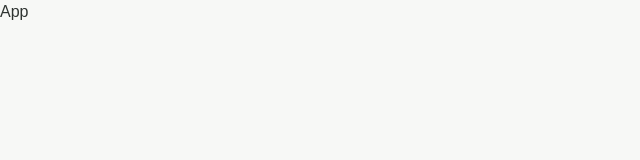
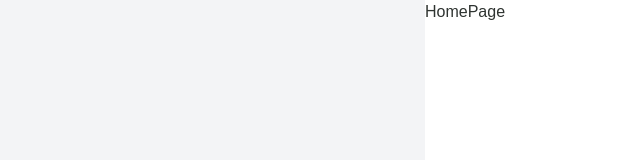
Before and after one commit to capstone-Stumate/Stumate-FE, a React (Vite) app: page / in a window 1280 px wide. Shown: the top 160 px of the page, without its empty margins (0-640 px from the left). Built offline with nearby package versions, Linux system fonts and the light colour scheme.

Commit message:
feat: path.ts 분리 및 router lazy loading 적용

```diff
--- a/src/app/App.tsx
+++ b/src/app/App.tsx
@@ -1,5 +1,8 @@
+import { RouterProvider } from 'react-router-dom';
+import router from './router';
+
 const App = () => {
-  return <div>App</div>;
+  return <RouterProvider router={router} />;
 };
 
 export default App;
--- a/src/app/router/index.tsx
+++ b/src/app/router/index.tsx
@@ -0,0 +1,44 @@
+import { lazy, Suspense } from 'react';
+import { createBrowserRouter } from 'react-router-dom';
+import MainLayout from '@/app/layouts/MainLayout';
+import { ROUTE_PATH } from '@/shared/constants/path';
+
+const LoginPage = lazy(() => import('@/pages/auth/LoginPage'));
+const SignupPage = lazy(() => import('@/pages/auth/SignupPage'));
+const OnboardingPage = lazy(() => import('@/pages/onboarding/OnboardingPage'));
+const HomePage = lazy(() => import('@/pages/home/HomePage'));
+const TimerPage = lazy(() => import('@/pages/timer/TimerPage'));
+const CenterPage = lazy(() => import('@/pages/center/CenterPage'));
+const MyPage = lazy(() => import('@/pages/mypage/MyPage'));
+const TodolistPage = lazy(() => import('@/pages/todolist/TodolistPage'));
+
+const withSuspense = (element: React.ReactNode) => (
+  <Suspense fallback={null}>{element}</Suspense>
+);
+
+const router = createBrowserRouter([
+  {
+    path: ROUTE_PATH.LOGIN,
+    element: withSuspense(<LoginPage />),
+  },
+  {
+    path: ROUTE_PATH.SIGNUP,
+    element: withSuspense(<SignupPage />),
+  },
+  {
+    path: ROUTE_PATH.ONBOARDING,
+    element: withSuspense(<OnboardingPage />),
+  },
+  {
+    element: <MainLayout />,
+    children: [
+      { path: ROUTE_PATH.HOME, element: withSuspense(<HomePage />) },
+      { path: ROUTE_PATH.TIMER, element: withSuspense(<TimerPage />) },
+      { path: ROUTE_PATH.CENTER, element: withSuspense(<CenterPage />) },
+      { path: ROUTE_PATH.MYPAGE, element: withSuspense(<MyPage />) },
+      { path: ROUTE_PATH.TODOLIST, element: withSuspense(<TodolistPage />) },
+    ],
+  },
+]);
+
+export default router;
--- a/src/pages/auth/LoginPage.tsx
+++ b/src/pages/auth/LoginPage.tsx
@@ -0,0 +1,2 @@
+const LoginPage = () => <div>LoginPage</div>;
+export default LoginPage;
--- a/src/pages/auth/SignupPage.tsx
+++ b/src/pages/auth/SignupPage.tsx
@@ -1,6 +1,6 @@
 import { useNavigate } from 'react-router-dom';
 import SignupForm from './components/SignupForm';
-import { ROUTES } from '@/shared/constants/routes';
+import { ROUTE_PATH } from '@/shared/constants/path';
 
 const SignupPage = () => {
   const navigate = useNavigate();
@@ -13,7 +13,7 @@ const SignupPage = () => {
         이미 계정이 있나요?{' '}
         <button
           type="button"
-          onClick={() => navigate(ROUTES.LOGIN)}
+          onClick={() => navigate(ROUTE_PATH.LOGIN)}
           className="text-primary underline"
         >
           로그인
--- a/src/pages/center/CenterPage.tsx
+++ b/src/pages/center/CenterPage.tsx
@@ -0,0 +1,2 @@
+const CenterPage = () => <div>CenterPage</div>;
+export default CenterPage;
--- a/src/pages/home/HomePage.tsx
+++ b/src/pages/home/HomePage.tsx
@@ -0,0 +1,2 @@
+const HomePage = () => <div>HomePage</div>;
+export default HomePage;
--- a/src/pages/mypage/MyPage.tsx
+++ b/src/pages/mypage/MyPage.tsx
@@ -0,0 +1,2 @@
+const MyPage = () => <div>MyPage</div>;
+export default MyPage;
--- a/src/pages/onboarding/OnboardingPage.tsx
+++ b/src/pages/onboarding/OnboardingPage.tsx
@@ -0,0 +1,2 @@
+const OnboardingPage = () => <div>OnboardingPage</div>;
+export default OnboardingPage;
--- a/src/pages/timer/TimerPage.tsx
+++ b/src/pages/timer/TimerPage.tsx
@@ -0,0 +1,2 @@
+const TimerPage = () => <div>TimerPage</div>;
+export default TimerPage;
--- a/src/pages/todolist/TodolistPage.tsx
+++ b/src/pages/todolist/TodolistPage.tsx
@@ -0,0 +1,2 @@
+const TodolistPage = () => <div>TodolistPage</div>;
+export default TodolistPage;
--- /dev/null
+++ b/src/shared/constants/path.ts
@@ -0,0 +1,12 @@
+export const ROUTE_PATH = {
+  LOGIN: '/login',
+  SIGNUP: '/signup',
+  ONBOARDING: '/onboarding',
+  HOME: '/',
+  TIMER: '/timer',
+  CENTER: '/center',
+  MYPAGE: '/mypage',
+  TODOLIST: '/todolist',
+} as const;
+
+export type RoutePath = (typeof ROUTE_PATH)[keyof typeof ROUTE_PATH];
--- a/src/shared/ui/BottomNav/BottomNav.tsx
+++ b/src/shared/ui/BottomNav/BottomNav.tsx
@@ -1,14 +1,14 @@
 import { useLocation, useNavigate } from 'react-router-dom';
-import { ROUTES } from '@/shared/constants/routes';
+import { ROUTE_PATH } from '@/shared/constants/path';
 
 import homeSvg from '@/assets/home.svg';
 import timerSvg from '@/assets/timer.svg';
 import profileSvg from '@/assets/profile.svg';
 
 const NAV_ITEMS = [
-  { label: '홈', icon: homeSvg, path: ROUTES.HOME },
-  { label: '타이머', icon: timerSvg, path: ROUTES.TIMER },
-  { label: '내 정보', icon: profileSvg, path: ROUTES.MYPAGE },
+  { label: '홈', icon: homeSvg, path: ROUTE_PATH.HOME },
+  { label: '타이머', icon: timerSvg, path: ROUTE_PATH.TIMER },
+  { label: '내 정보', icon: profileSvg, path: ROUTE_PATH.MYPAGE },
 ];
 
 const BottomNav = () => {
```
Also changed, not shown: 1 other file (tests, documents, lock files or other folders).
